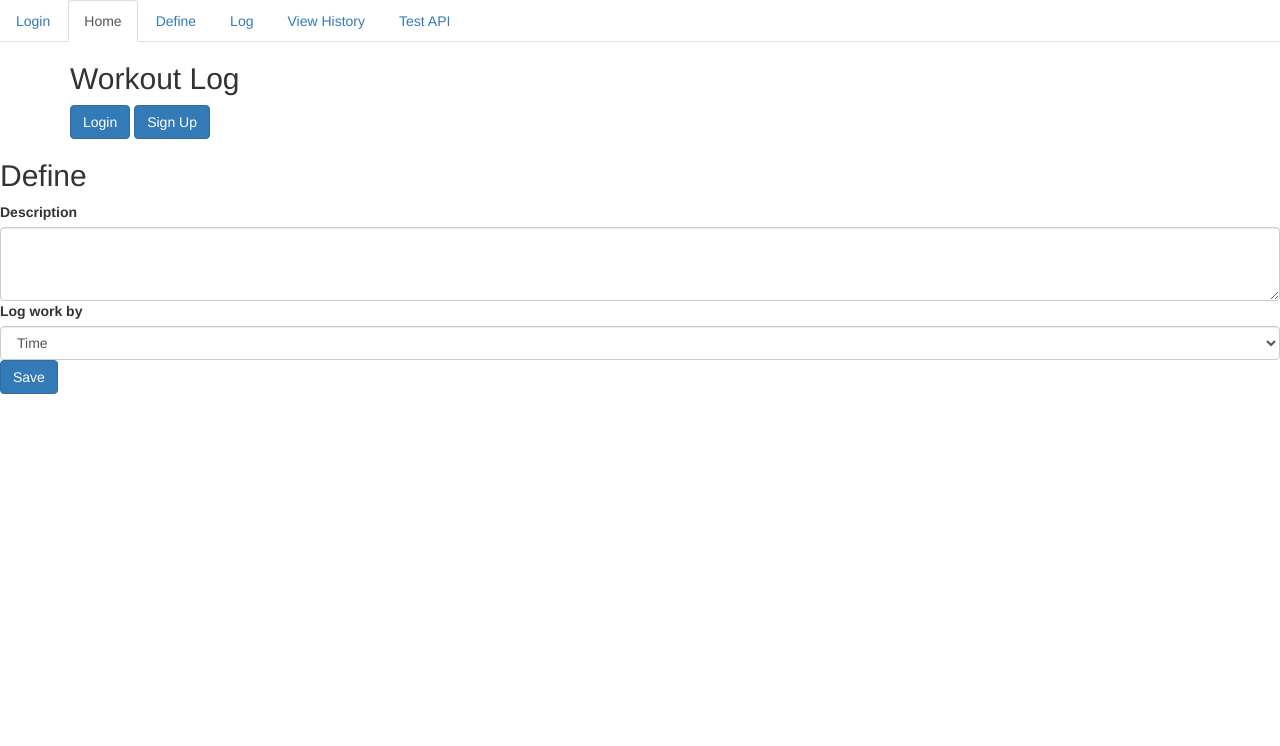
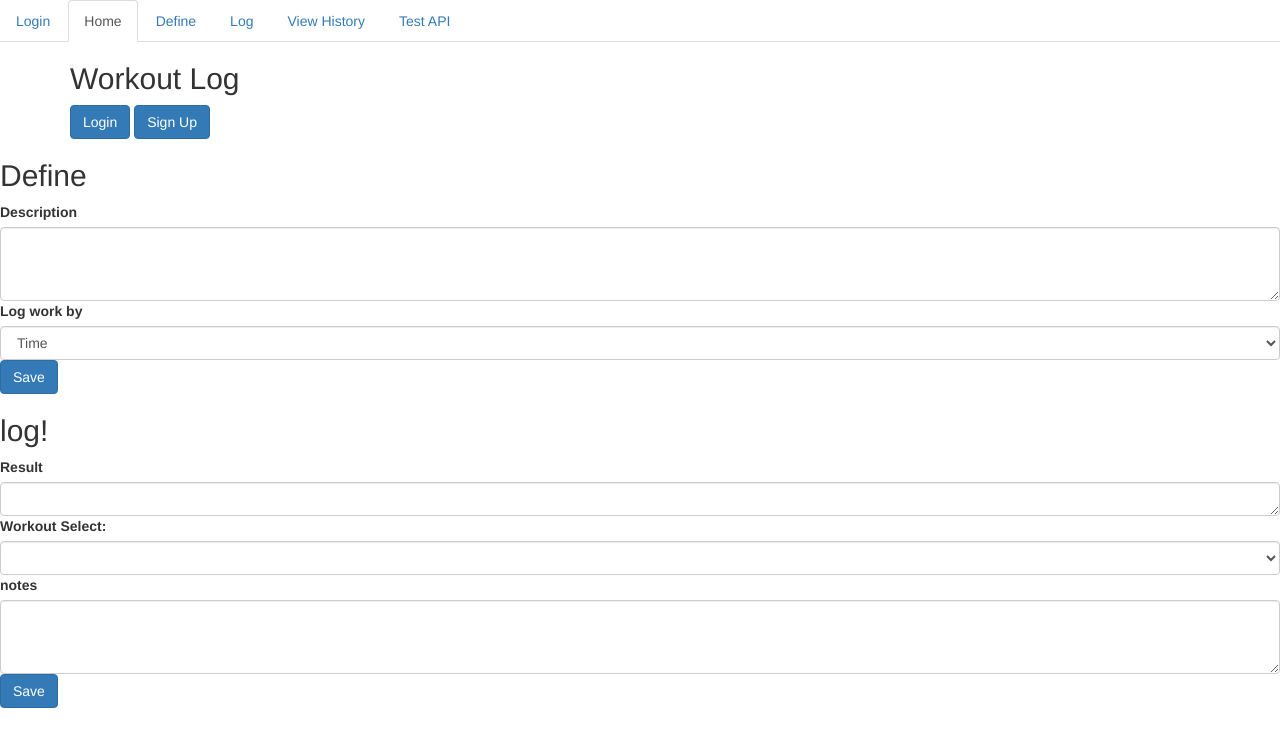
Before and after one commit to lindsaymergy/WorkoutLog, a website: page client/index.html in a window 1280 px wide. Drawn offline with Linux system fonts and the light colour scheme.

Commit message:
routine commit

```diff
--- a/client/index.html
+++ b/client/index.html
@@ -40,6 +40,7 @@
 <div id="forLogout" style="display:none;">
 	<button class="btn btn-primary">Logout</button>
 </div>
+
 <!--DEFINE -->
 <div class="tab-pane" id="define">
 	<h2>Define</h2>
@@ -53,7 +54,23 @@
 	</select>
 	<button id="def-save" class="btn btn-primary">Save</button>
 </div>
-
+<!--FOR NEW FEATURE......LOG -->
+<div class="tab-pane" id="log">
+	<h2>log!</h2>
+	<label for="log-description">Result</label>
+	<textarea class="form-control" id="log-description" rows="1" ></textarea>
+	<label for="log-logtype">Workout Select: </label>
+	<select class="form-control" id="log-logtype">
+	<option></option>
+	<option></option>
+	<option></option>
+	<!--TODO: link up so that these options automatically come from workouts created in define section-->
+	</select>
+	<label for="log-notes">notes</label>
+	<textarea class="form-control" id="log-notes" rows="3" ></textarea>
+	<button id="log-save" class="btn btn-primary">Save</button>
+</div>
+<!-- END OF NEW FEATURE-->
 
 
 <!--MODAL FADE-->
```
Also changed, not shown: client/workouts/log.js (added).
